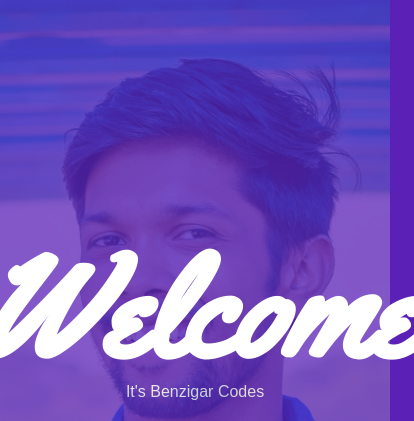
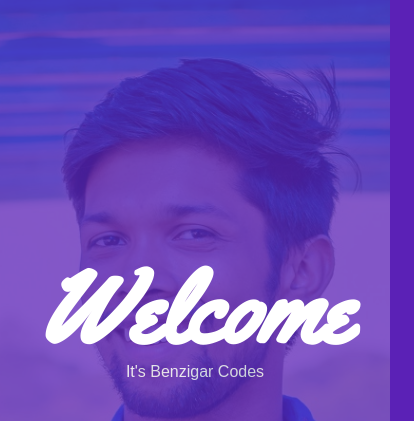
Before and after one commit to benzigar-codes/portfolio, a plain HTML site: page index.html in a window 390 px wide. Shown: the top 421 px of the page, 414 px wide, since content can reach past the window. Drawn offline with nearby package versions, Linux system fonts and the light colour scheme.

Commit message:
changing for mobile responsive

```diff
--- a/index.html
+++ b/index.html
@@ -17,10 +17,12 @@
 		}
 		.yellowtail{
 			font-family: 'yellowtail',sans-serif;
-			font-size: 140px;
 		}
 		.sand{
 			font-family: 'Quicksand',sans-serif;
+		}
+		.size{
+			font-size: 100px;
 		}
 	</style>
     <title>Benzigar Codes</title>
@@ -29,7 +31,7 @@
   	<img class="absolute h-full w-full object-cover opacity-25" src="images/img.jpg" alt="Image">
  	<div class="h-screen flex justify-center items-center">
  		<div>
- 			<h1 class="relative z-10 text-5xl font-bold text-white yellowtail m-0">Welcome</h1>
+ 			<h1 class="relative z-10 text-5xl font-bold text-white yellowtail m-0 text-5xl size">Welcome</h1>
  			<p class="text-center text-white sand">It's Benzigar Codes</p>
  			<a href="resume/resume.pdf">
  				<p class="mt-10 text-center p-4 bg-white text-purple-800 sand font-bold relative rounded z-10 hover:bg-purple-800 hover:text-white cursor-pointer transition duration-500">
```
